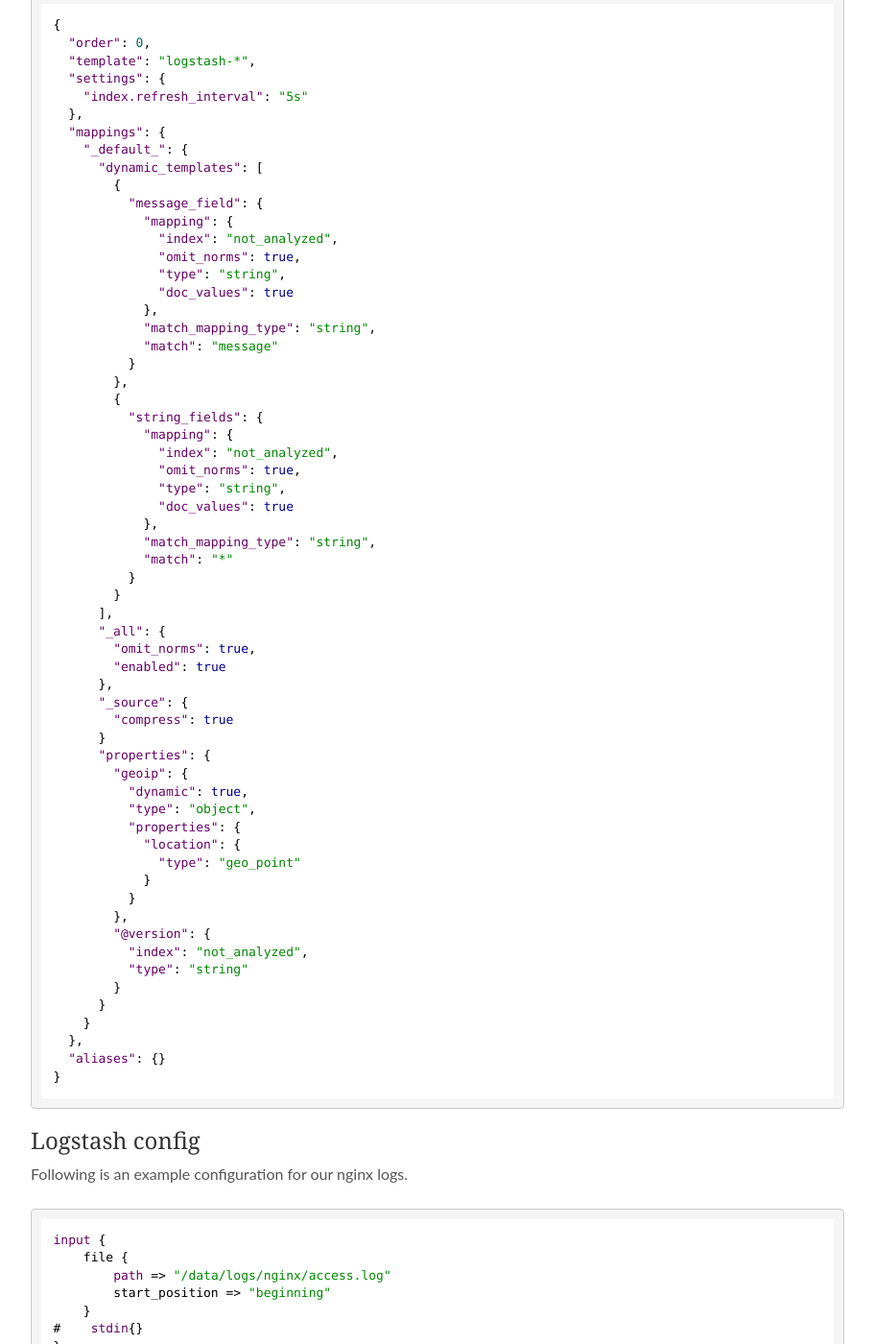
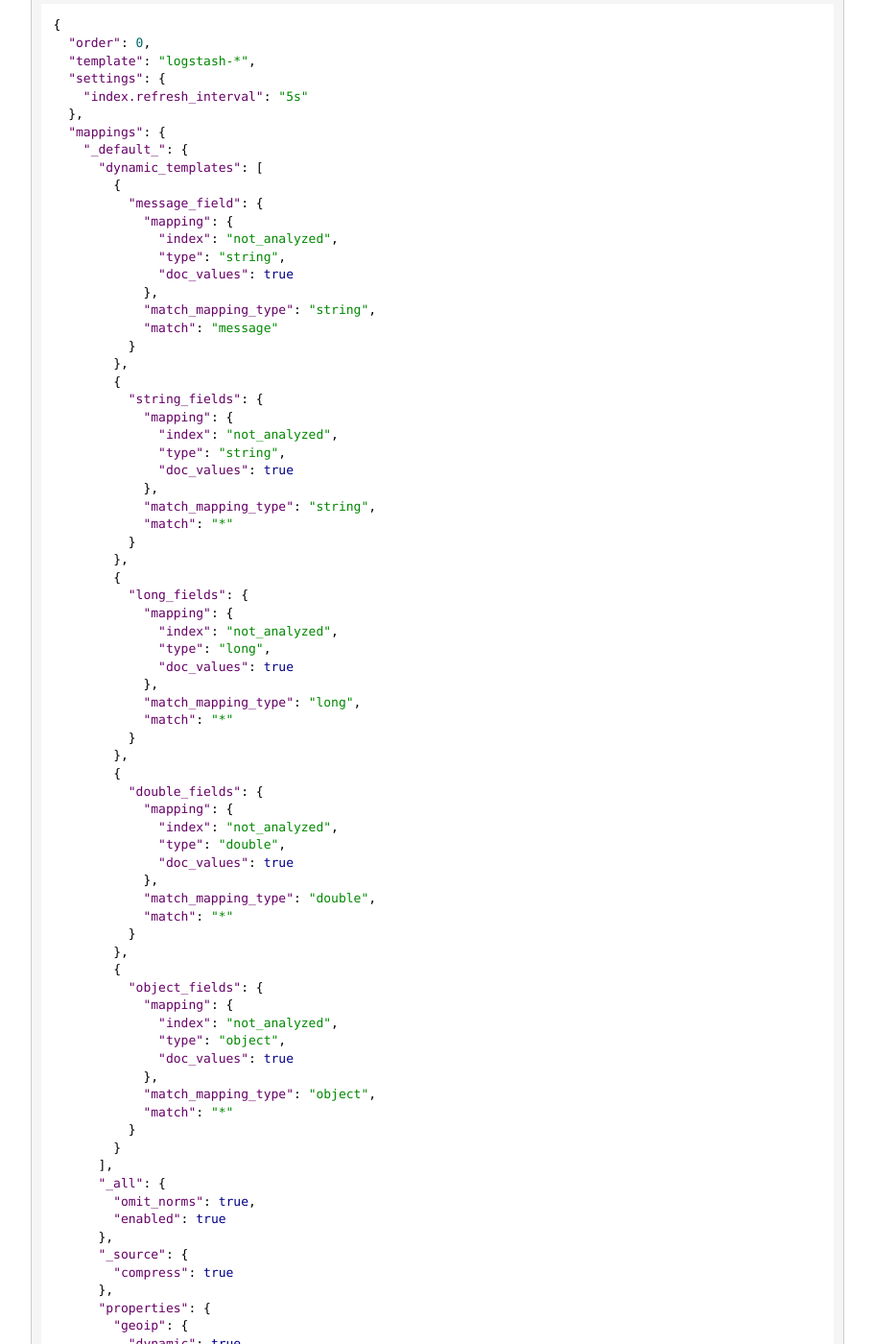
Before and after one commit to lephix/lephix.github.io, a Jekyll site: the page built from _posts/2015-08-23-ELK-config.md, in a window 1280 px wide and 1400 px high, scrolled down 600 px. Shown: the whole window at 96% size, without its empty margins (38-949 px from the left). Built offline with Jekyll 4.4.1, drawn with Linux system fonts in a browser that asks for light colours; nearby versions of some CDN libraries; some web fonts are replaced.

Commit message:
update ELK doc

```diff
--- a/_posts/2015-08-23-ELK-config.md
+++ b/_posts/2015-08-23-ELK-config.md
@@ -30,7 +30,6 @@ Following is the configuration for ElasticSearch's template. Run `curl -XPOST ht
           "message_field": {
             "mapping": {
               "index": "not_analyzed",
-              "omit_norms": true,
               "type": "string",
               "doc_values": true
             },
@@ -42,11 +41,43 @@ Following is the configuration for ElasticSearch's template. Run `curl -XPOST ht
           "string_fields": {
             "mapping": {
               "index": "not_analyzed",
-              "omit_norms": true,
               "type": "string",
               "doc_values": true
             },
             "match_mapping_type": "string",
+            "match": "*"
+          }
+        },
+        {
+          "long_fields": {
+            "mapping": {
+              "index": "not_analyzed",
+              "type": "long",
+              "doc_values": true
+            },
+            "match_mapping_type": "long",
+            "match": "*"
+          }
+        },
+        {
+          "double_fields": {
+            "mapping": {
+              "index": "not_analyzed",
+              "type": "double",
+              "doc_values": true
+            },
+            "match_mapping_type": "double",
+            "match": "*"
+          }
+        },
+        {
+          "object_fields": {
+            "mapping": {
+              "index": "not_analyzed",
+              "type": "object",
+              "doc_values": true
+            },
+            "match_mapping_type": "object",
             "match": "*"
           }
         }
@@ -57,7 +88,7 @@ Following is the configuration for ElasticSearch's template. Run `curl -XPOST ht
       },
       "_source": {
         "compress": true
-      }
+      },
       "properties": {
         "geoip": {
           "dynamic": true,
```
